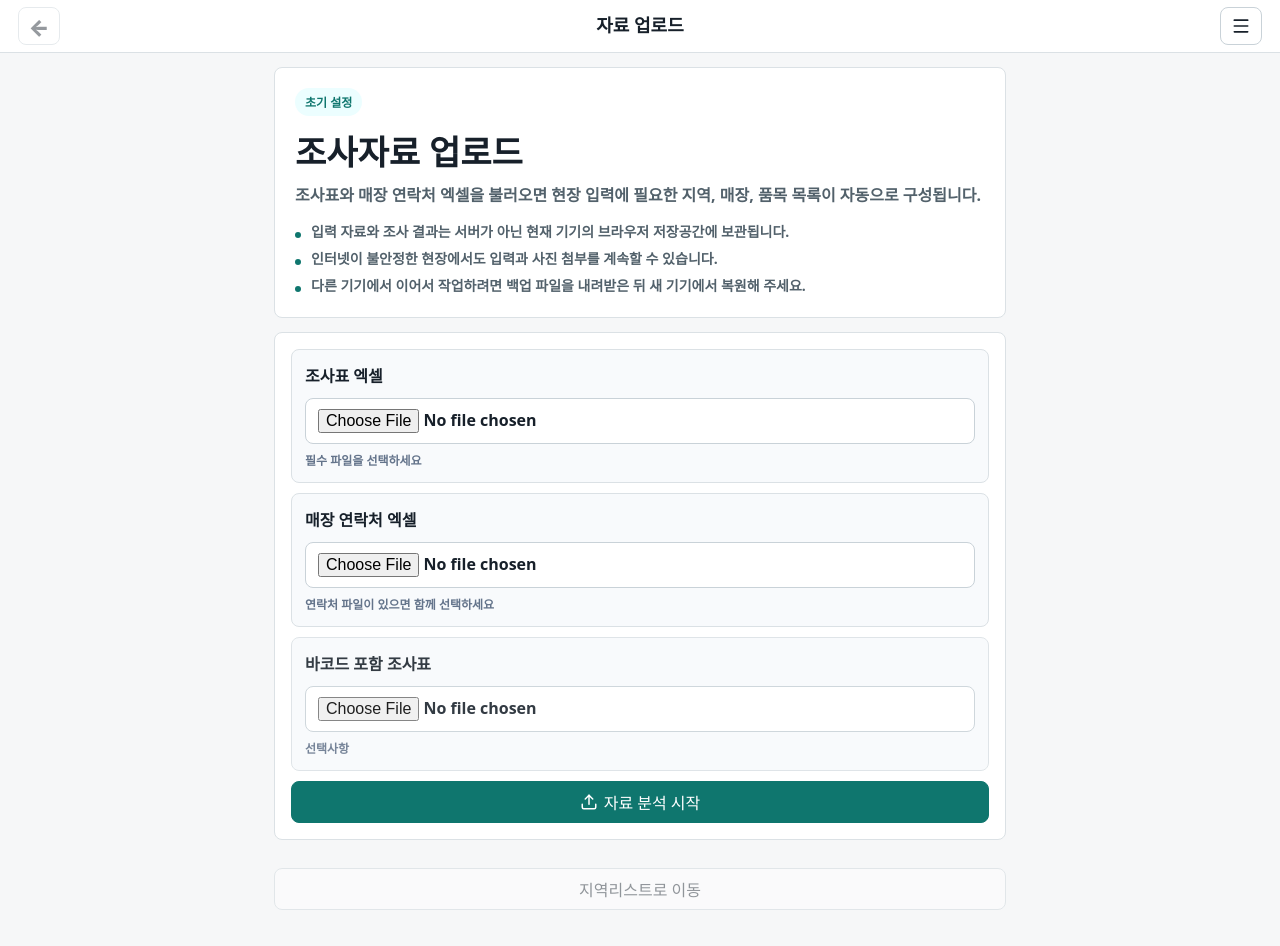
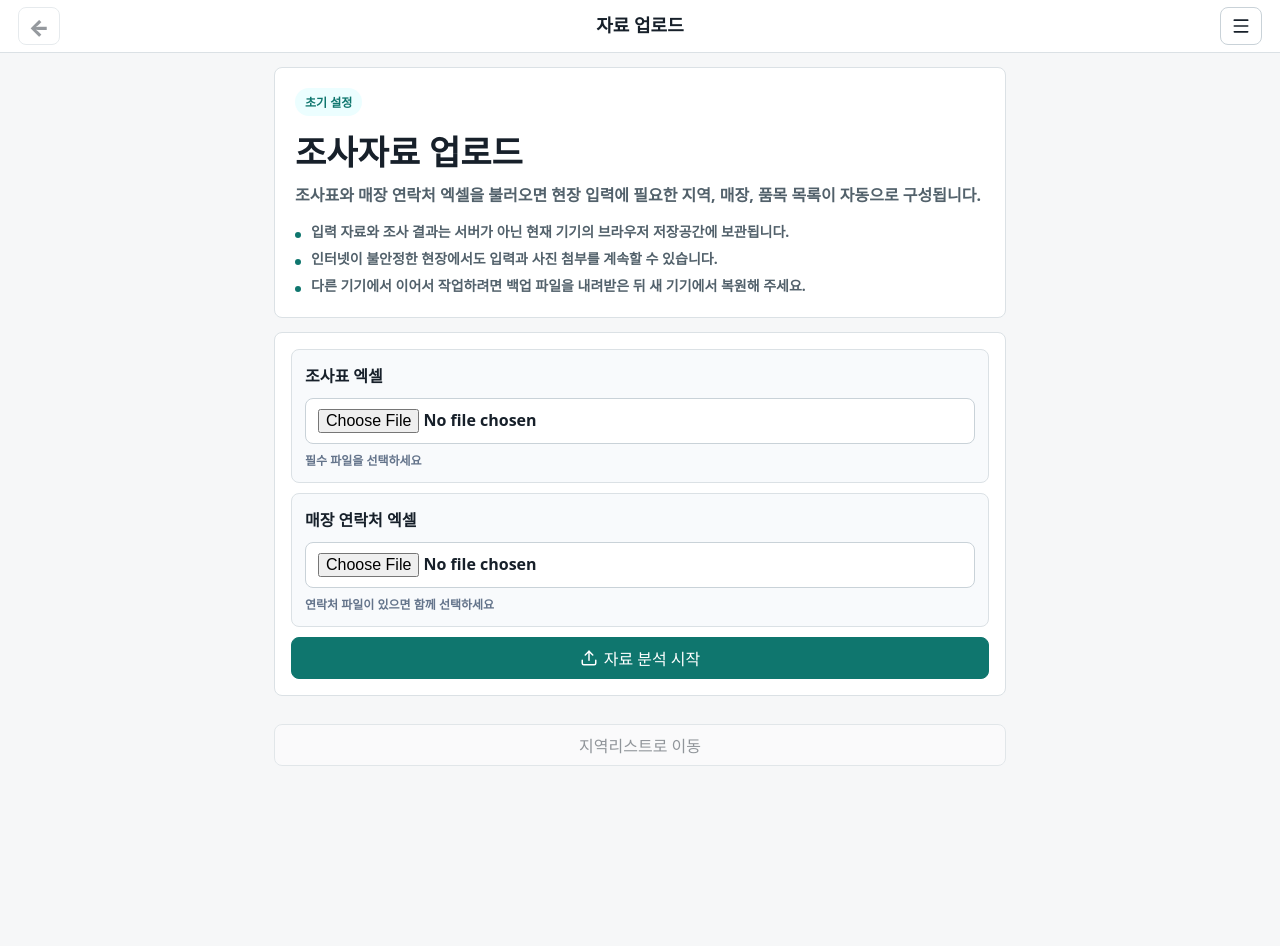
Before and after one commit to predict59/priceresearchsupporter, a React (Vite) app: page / in a window 1280 px wide. Shown: the top 946 px of the page. After the commit the page ends 862 px from the top, so only its background shows below. Built offline with nearby package versions, Linux system fonts and the light colour scheme.

Commit message:
Remove unused barcode workbook upload

```diff
--- a/src/App.tsx
+++ b/src/App.tsx
@@ -682,8 +682,8 @@ function App() {
       setView("regions");
     } catch (error) {
       console.error(error);
-      setAnalysis("자료 분석 실패: 엑셀 파일을 확인해 주세요. 모바일에서는 고화질 바코드 파일 대신 기본 조사표를 먼저 사용해 보세요.");
-      alert("자료 분석에 실패했습니다. 고화질 바코드 파일은 모바일에서 무거울 수 있어 기본 조사표로 먼저 시도해 주세요.");
+      setAnalysis("자료 분석 실패: 조사표와 연락처 엑셀 파일을 확인해 주세요.");
+      alert("자료 분석에 실패했습니다. 조사표와 연락처 엑셀 파일을 확인해 주세요.");
     } finally {
       setIsAnalyzing(false);
     }
@@ -1144,10 +1144,6 @@ function App() {
             <label className="file-card">매장 연락처 엑셀
               <input type="file" accept={EXCEL_ACCEPT} onChange={(event) => setContactFile(event.target.files?.[0] ?? null)} />
               <span>{contactFile?.name ?? "연락처 파일이 있으면 함께 선택하세요"}</span>
-            </label>
-            <label className="file-card optional">바코드 포함 조사표
-              <input type="file" accept={EXCEL_ACCEPT} />
-              <span>선택사항</span>
             </label>
             <button className="primary analyze-button" onClick={analyzeFiles} disabled={isAnalyzing}><Upload size={18} />{isAnalyzing ? "자료 분석 중..." : "자료 분석 시작"}</button>
             {analysis && <p className="notice">{analysis}</p>}
```
Also changed, not shown: 3 other files (tests, documents, lock files or other folders).
